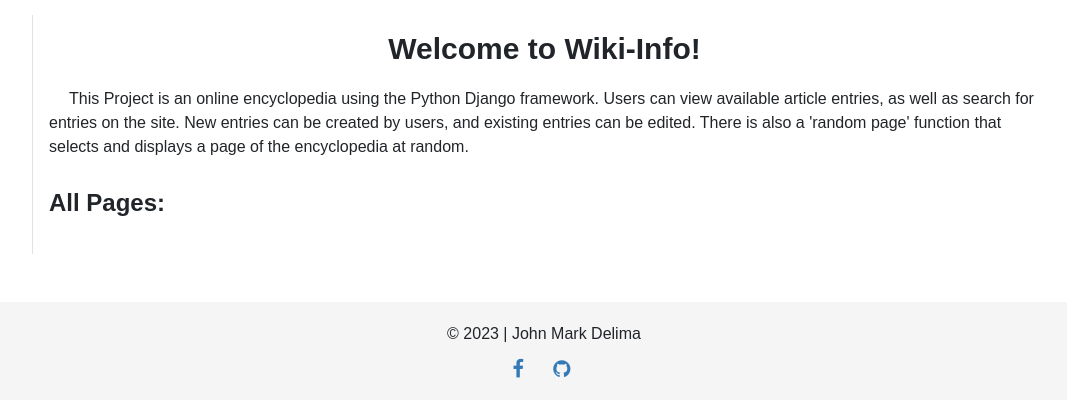
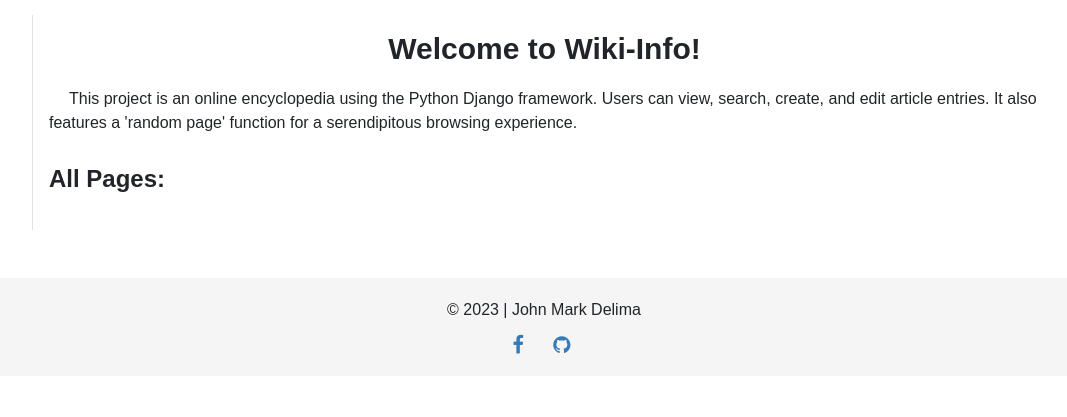
Before and after one commit to jnale-hub/Wiki-Info, a Django app: template encyclopedia/templates/encyclopedia/index.html in a window 1280 px wide. Shown: the part 73-490 px from the top of the page, without its empty margins (96-1163 px from the left). Run offline with Django 3.2, Linux system fonts and the light colour scheme; the template is opened without the code that fills it, so the values that code supplies are empty; some libraries are stand-ins or nearby versions.

Commit message:
Edited the title per templates

```diff
--- a/encyclopedia/templates/encyclopedia/edit.html
+++ b/encyclopedia/templates/encyclopedia/edit.html
@@ -1,7 +1,7 @@
 {% extends "encyclopedia/layout.html" %}
 
 {% block title %}
-    Encyclopedia
+    Edit Page | Wiki-Info
 {% endblock %}
 
 {% block body %}
--- a/encyclopedia/templates/encyclopedia/error.html
+++ b/encyclopedia/templates/encyclopedia/error.html
@@ -1,7 +1,7 @@
 {% extends "encyclopedia/layout.html" %}
 
 {% block title %}
-    Encyclopedia
+    Error | Wiki-Info
 {% endblock %}
 
 {% block body %}
--- a/encyclopedia/templates/encyclopedia/index.html
+++ b/encyclopedia/templates/encyclopedia/index.html
@@ -1,7 +1,7 @@
 {% extends "encyclopedia/layout.html" %}
 
 {% block title %}
-Encyclopedia
+Wiki-Info
 {% endblock %}
 
 {% block body %}
@@ -9,10 +9,8 @@ Encyclopedia
     <h2>Welcome to <span class="highlight">Wiki-Info!</span></h2>
 
     <p>
-        This Project is an online encyclopedia using the Python Django framework.
-        Users can view available article entries, as well as search for entries on the site.
-        New entries can be created by users, and existing entries can be edited.
-        There is also a 'random page' function that selects and displays a page of the encyclopedia at random.
+        This project is an online encyclopedia using the Python Django framework. Users can view, search, create, and
+        edit article entries. It also features a 'random page' function for a serendipitous browsing experience.
     </p>
 
     <h3>All Pages:</h3>
--- a/encyclopedia/templates/encyclopedia/new.html
+++ b/encyclopedia/templates/encyclopedia/new.html
@@ -1,7 +1,7 @@
 {% extends "encyclopedia/layout.html" %}
 
 {% block title %}
-    Encyclopedia
+Create New Page | Wiki-Info
 {% endblock %}
 
 {% block body %}
--- a/encyclopedia/templates/encyclopedia/search.html
+++ b/encyclopedia/templates/encyclopedia/search.html
@@ -1,7 +1,7 @@
 {% extends "encyclopedia/layout.html" %}
 
 {% block title %}
-    Search
+    Search | Wiki-Info
 {% endblock %}
 
 {% block body %}
```
